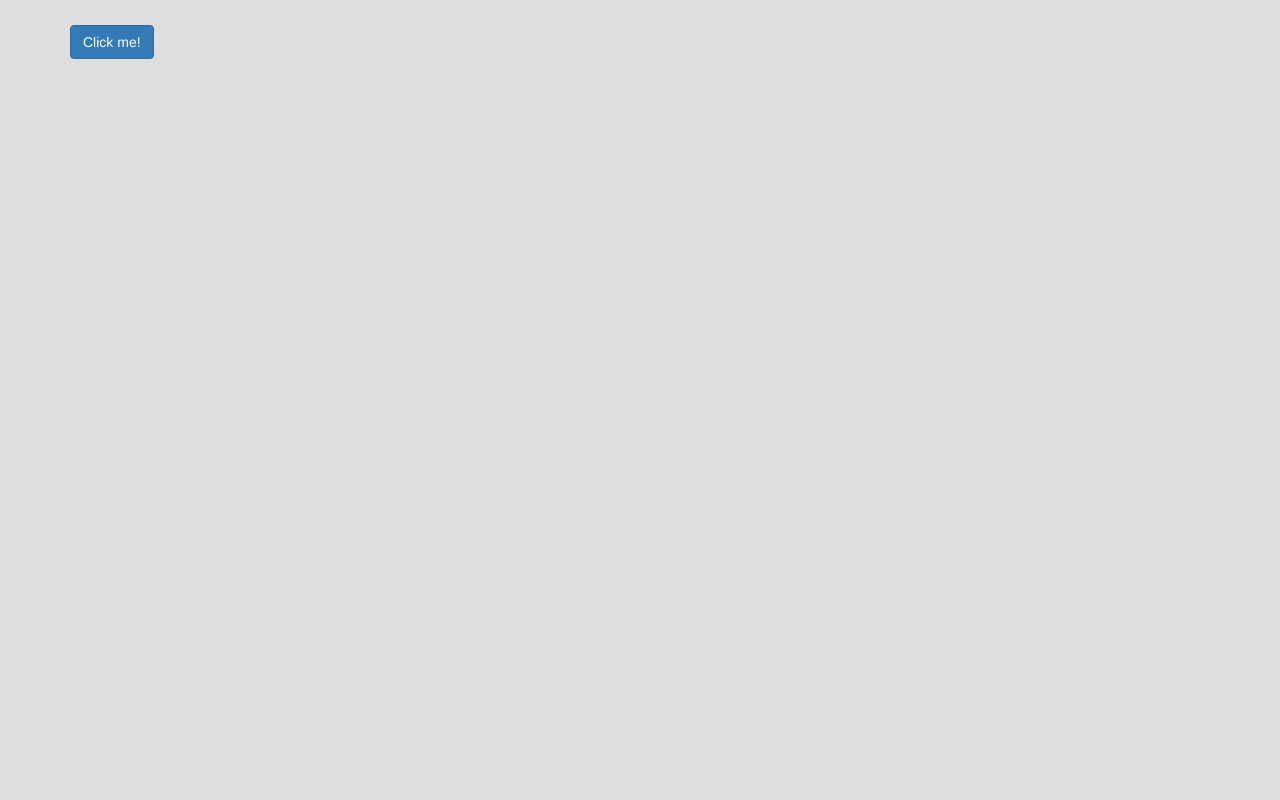
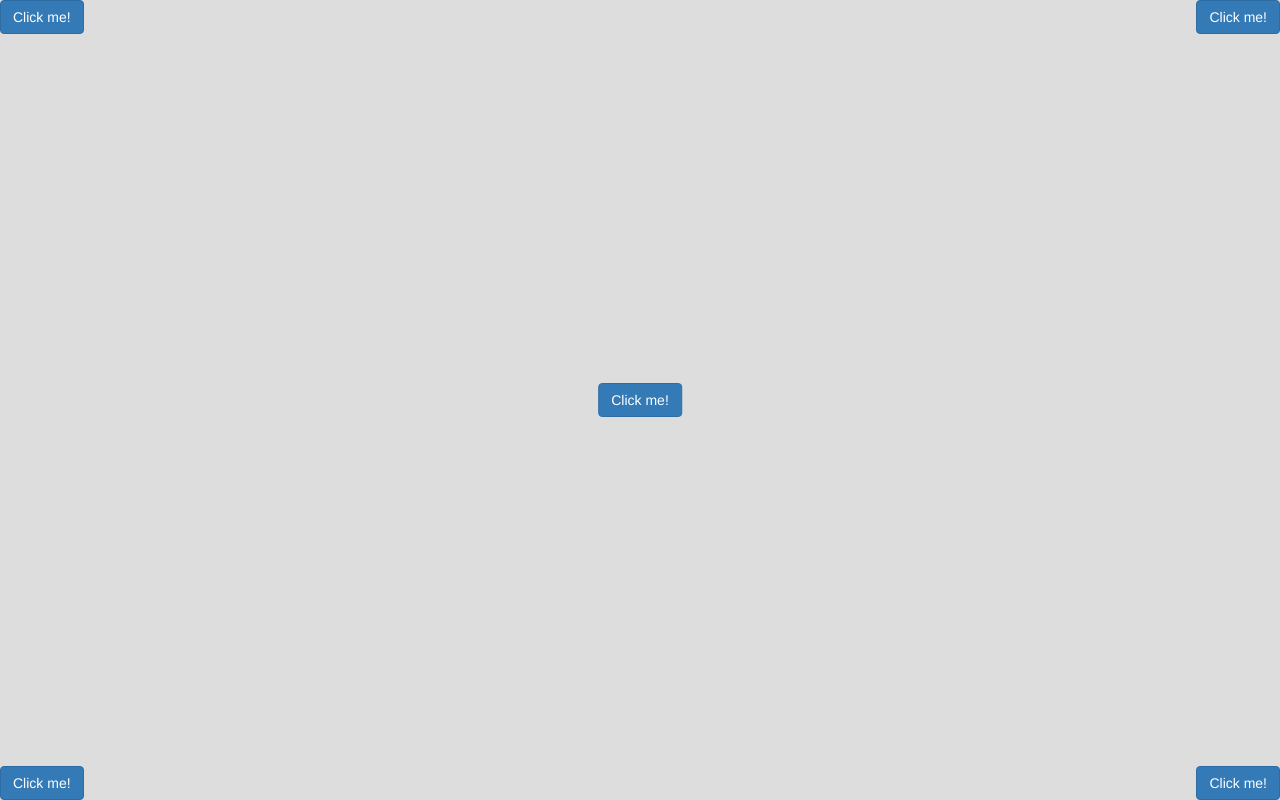
Before and after one commit to senemgenberova/button, a plain HTML site: page index.html in a window 1280 px wide. Drawn offline with Linux system fonts and the light colour scheme.

Commit message:
commit btn3

```diff
--- a/css/style.css
+++ b/css/style.css
@@ -1,19 +1,52 @@
+html {
+	width: 100%;
+	height: 100%;
+}
+
 body{
     background: #ddd;
+    min-height: 100%;
+    /*position: relative;*/
 }
 
-.click{
+.buttons{
     position: relative;
 }
+.buttons button{
+    position: absolute;
+}
+
+#button1{
+    top: 0;
+    left: 0;
+}
+
+#button2{
+    bottom: 0;
+    left: 0;
+}
+
+#button3{
+    top: 50%;
+    left: 50%;
+    transform: translate(-50%, -50%)
+}
+
+#button4{
+    top: 0;
+    right: 0;
+}
+
+#button5{
+    bottom: 0;
+    right: 0;
+}
+
 ul{
     list-style: none;
     display: none;
     padding: 0;
     position: absolute;
-}
-
-#button{
-    margin-top: 25px;
 }
 
 .top_border{
--- a/index.html
+++ b/index.html
@@ -10,9 +10,12 @@
     <title>Buttons</title>
 </head>
 <body>
-    <div class="container">
-        <div class="click">
-            <button id="button" class="btn btn-primary">Click me!</button>
+        <div class="buttons">
+            <button id="button1" class="btn btn-primary">Click me!</button>
+            <button id="button2" class="btn btn-primary">Click me!</button>
+            <button id="button3" class="btn btn-primary">Click me!</button>
+            <button id="button4" class="btn btn-primary">Click me!</button>
+            <button id="button5" class="btn btn-primary">Click me!</button>
             <ul>
                 <li><i class="fa fa-plus" aria-hidden="true"></i> Add Sites</li>
                 <li><i class="fa fa-user" aria-hidden="true"></i> Reset login</li>
@@ -21,9 +24,9 @@
                 <li class="top_border"><i class="fa fa-sign-out" aria-hidden="true"></i> Logout</li>
             </ul>
         </div>
-    </div>
 
     <script src="js/jquery-3.2.1.min.js"></script>
+    <!--<script src="https://code.jquery.com/mobile/1.4.5/jquery.mobile-1.4.5.min.js"></script>-->
     <script src="js/script.js"></script>
 </body>
 </html>
--- a/js/script.js
+++ b/js/script.js
@@ -1,27 +1,45 @@
-$(document).ready(function(){
+$(document).ready(function () {
     var x = 0;
     var y = 0;
-    $("#button").click(function(event){
+    var buttons = $(".buttons");
+    buttons.css("height", window.innerHeight);
+
+    $(".btn").click(function (event) {
         x = event.clientX;
         y = event.clientY;
-        $("ul").css("top",y);
-        $("ul").css("left", x);
+        ul_height = $("ul").height();
+        ul_width = $("ul").width();
+        if(y >= window.innerHeight/2){
+            console.log("y "+y);
+            y -= ul_height;
+        }
+
+        if(x >= window.innerWidth/2){
+            console.log("x "+x);
+            x -= ul_width;
+        }
+        $("ul").css("top", y).css("left", x);
         $("body").append($("ul"));
         $("ul").toggle();
     })
 
-    $("li").click(function(){
-        if($(this).attr("disabled")){
+    $("li").click(function () {
+        if ($(this).attr("disabled")) {
             $("ul").hide();
         }
-        else{
+        else {
             alert("Item clicked!");
         }
     })
 
-    $(window).click(function(event){
-           if(event.pageX > x && event.pageY > y){
-                $("ul").hide();
-           }
+    $(window).click(function (event) {
+        if (event.pageX > x && event.pageY > y) {
+            $("ul").hide();
+        }
+    });
+
+    $(window).resize(function () {
+        var newHeight = this.innerHeight;
+        buttons.css("height", newHeight);
     });
 });
```
